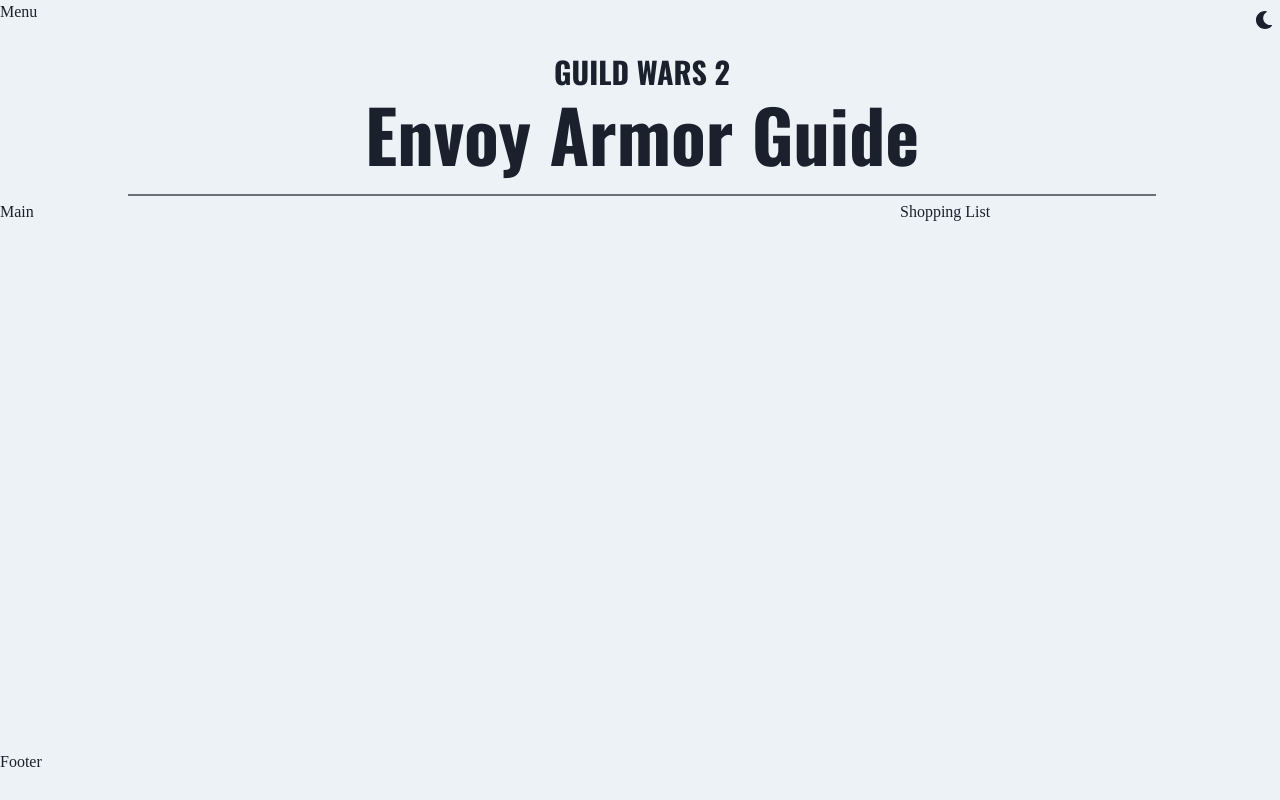
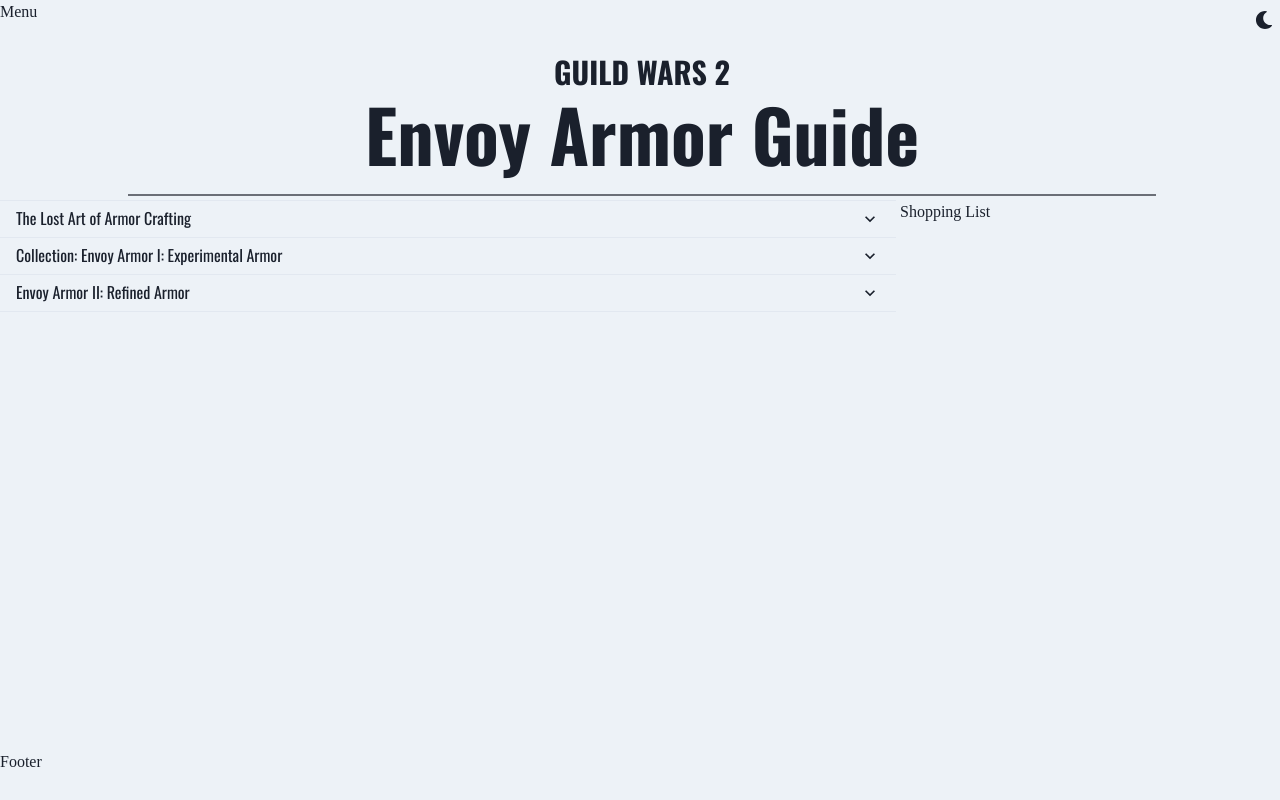
Before and after one commit to xiavn/gw2-legendary, a React (Create React App) app: page / in a window 1280 px wide. Built offline with nearby package versions, Linux system fonts and the light colour scheme; a web font is replaced by a local one.

Commit message:
Set up basic stages

```diff
--- /dev/null
+++ b/src/components/Guide.tsx
@@ -0,0 +1,17 @@
+import { Accordion } from "@chakra-ui/react";
+import { ComponentType } from "react";
+import data from "../pathways/envoy.json";
+import Stage from "./Stage";
+
+const Guide: ComponentType = () => {
+    const order = data.order as (keyof typeof data.stages)[];
+    return (
+        <Accordion>
+            {order.map((stage) => (
+                <Stage key="stage" stage={data.stages[stage]} />
+            ))}
+        </Accordion>
+    );
+};
+
+export default Guide;
--- a/src/components/MainPage.tsx
+++ b/src/components/MainPage.tsx
@@ -1,6 +1,7 @@
 import { Grid, GridItem } from "@chakra-ui/react";
 import { ComponentType } from "react";
 import { ColorModeSwitcher } from "../ColorModeSwitcher";
+import Guide from "./Guide";
 import Header from "./Header";
 
 const MainPage: ComponentType = () => {
@@ -23,7 +24,9 @@
             <GridItem area="header">
                 <Header />
             </GridItem>
-            <GridItem area="main">Main</GridItem>
+            <GridItem area="main">
+                <Guide />
+            </GridItem>
             <GridItem area="shoppingList">Shopping List</GridItem>
             <GridItem area="footer">Footer</GridItem>
         </Grid>
--- /dev/null
+++ b/src/components/Stage.tsx
@@ -0,0 +1,41 @@
+import {
+    AccordionButton,
+    AccordionIcon,
+    AccordionItem,
+    AccordionPanel,
+    Box,
+    Heading,
+} from "@chakra-ui/react";
+import { ComponentType } from "react";
+
+interface StageProps {
+    stage: {
+        id: string;
+        name: string;
+        wiki?: string;
+        api?: string;
+        description: string;
+        instructions?: string[];
+        blocks?: string[];
+        blockedBy?: string[];
+        contains?: string[];
+    };
+}
+
+const Stage: ComponentType<StageProps> = ({ stage }) => {
+    return (
+        <AccordionItem>
+            <Heading as="h3" size="lg">
+                <AccordionButton>
+                    <Box as="span" flex="1" textAlign="left">
+                        {stage.name}
+                    </Box>
+                    <AccordionIcon />
+                </AccordionButton>
+            </Heading>
+            <AccordionPanel>{stage.description}</AccordionPanel>
+        </AccordionItem>
+    );
+};
+
+export default Stage;
--- /dev/null
+++ b/src/pathways/envoy.json
@@ -0,0 +1,34 @@
+{
+    "id": "envoy-armor",
+    "name": "Envoy Armor",
+    "order": ["lost-art", "envoy-armor-1", "envoy-armor-2"],
+    "stages": {
+        "lost-art": {
+            "id": "lost-art",
+            "name": "The Lost Art of Armor Crafting",
+            "wiki": "/The_Lost_Art_of_Armor_Crafting",
+            "api": "/v2/items?ids=77349&lang=en",
+            "description": "Acquire a consumable that unlocks the first collection for the Envoy Legenday Armor",
+            "instructions": [
+                "Collect from a boss chest after completing any raid boss OR from Strike Mission: Old Lion's Court(CM)."
+            ],
+            "blocks": ["envoy-armor-1"]
+        },
+        "envoy-armor-1": {
+            "id": "envoy-armor-1",
+            "name": "Collection: Envoy Armor I: Experimental Armor",
+            "wiki": "/Envoy_Armor_I:_Experimental_Armor",
+            "description": "Collect items to complete the first collection, and gain an ascended armor set.",
+            "contains": [],
+            "blocks": ["envoy-armor-2"],
+            "blockedBy": ["lost-art"]
+        },
+        "envoy-armor-2": {
+            "id": "envoy-armor-2",
+            "name": "Envoy Armor II: Refined Armor",
+            "wiki": "/Envoy_Armor_II:_Refined_Armor",
+            "description": "Collect items to complete the second collection, and gain a precursor armor set.",
+            "blockedBy": ["envoy-armor-1"]
+        }
+    }
+}
```
